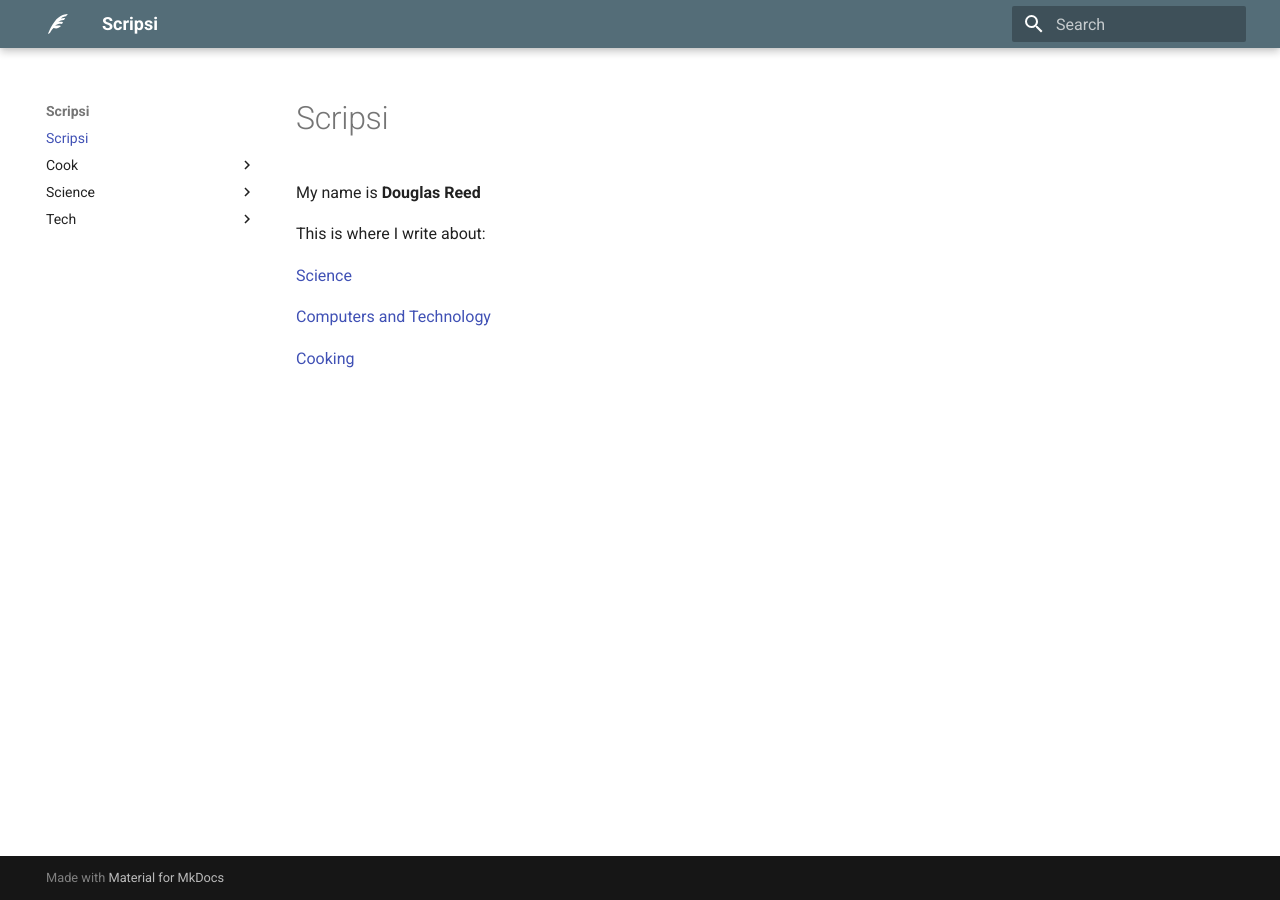
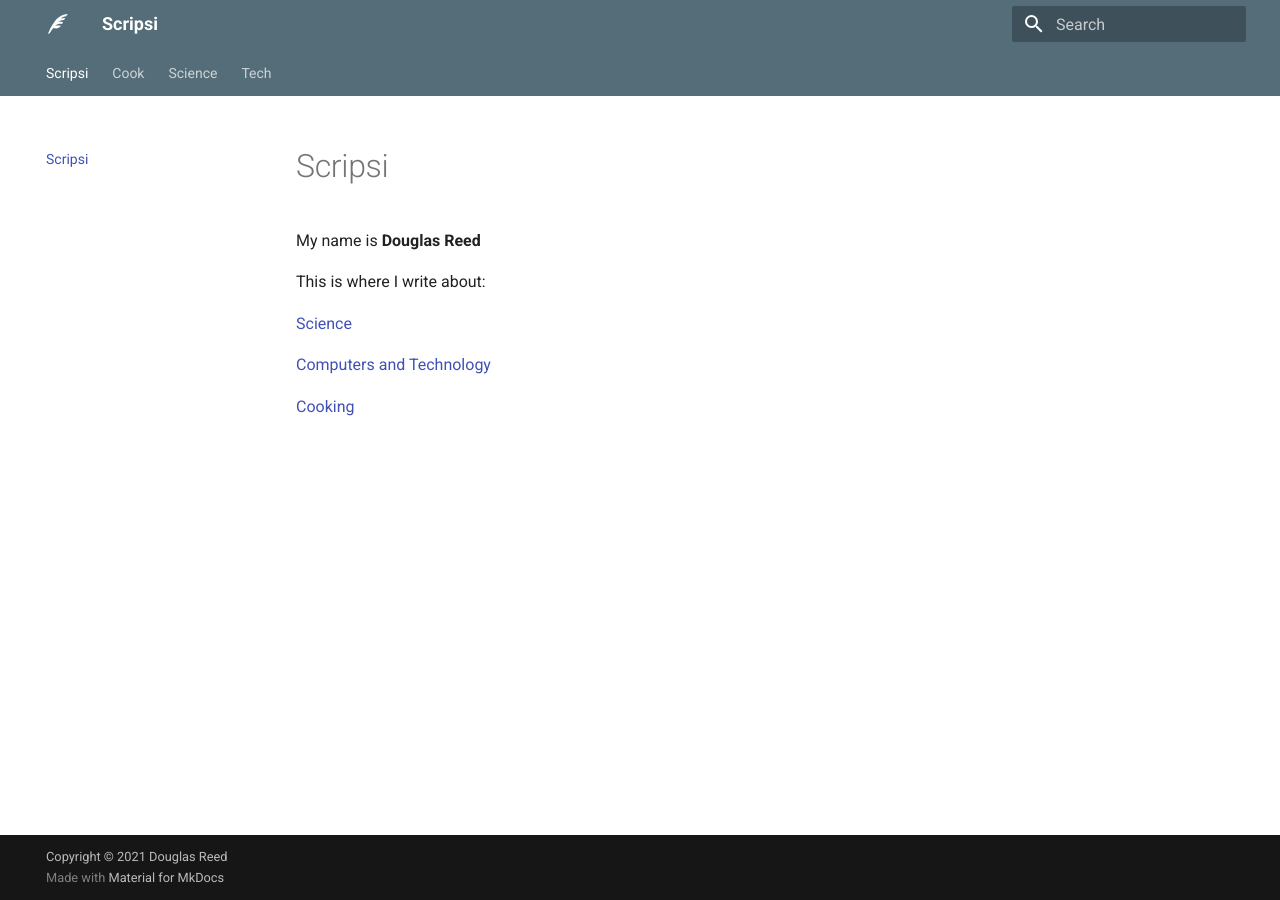
Before and after one commit to scripsi/scripsi.uk, an MkDocs documentation site: the page built from docs/index.md, in a window 1280 px wide. Built offline with MkDocs 1.6.1 and Material for MkDocs 9.7.7, drawn with Linux system fonts in a browser that asks for light colours.

```diff
--- a/mkdocs.yml
+++ b/mkdocs.yml
@@ -1,4 +1,8 @@
 site_name: Scripsi
+site_author: Douglas Reed
+site_description: Writing about science, technology and cooking
+copyright: Copyright &copy; 2021 Douglas Reed
+
 theme:
   name: material
   palette:
@@ -7,7 +11,11 @@ theme:
     accent: teal
   icon:
     logo: material/feather
+  features:
+    - navigation.tabs
+    - toc.integrate
 
 markdown_extensions:
   - admonition
+  - attr_list
   - pymdownx.superfences
```
